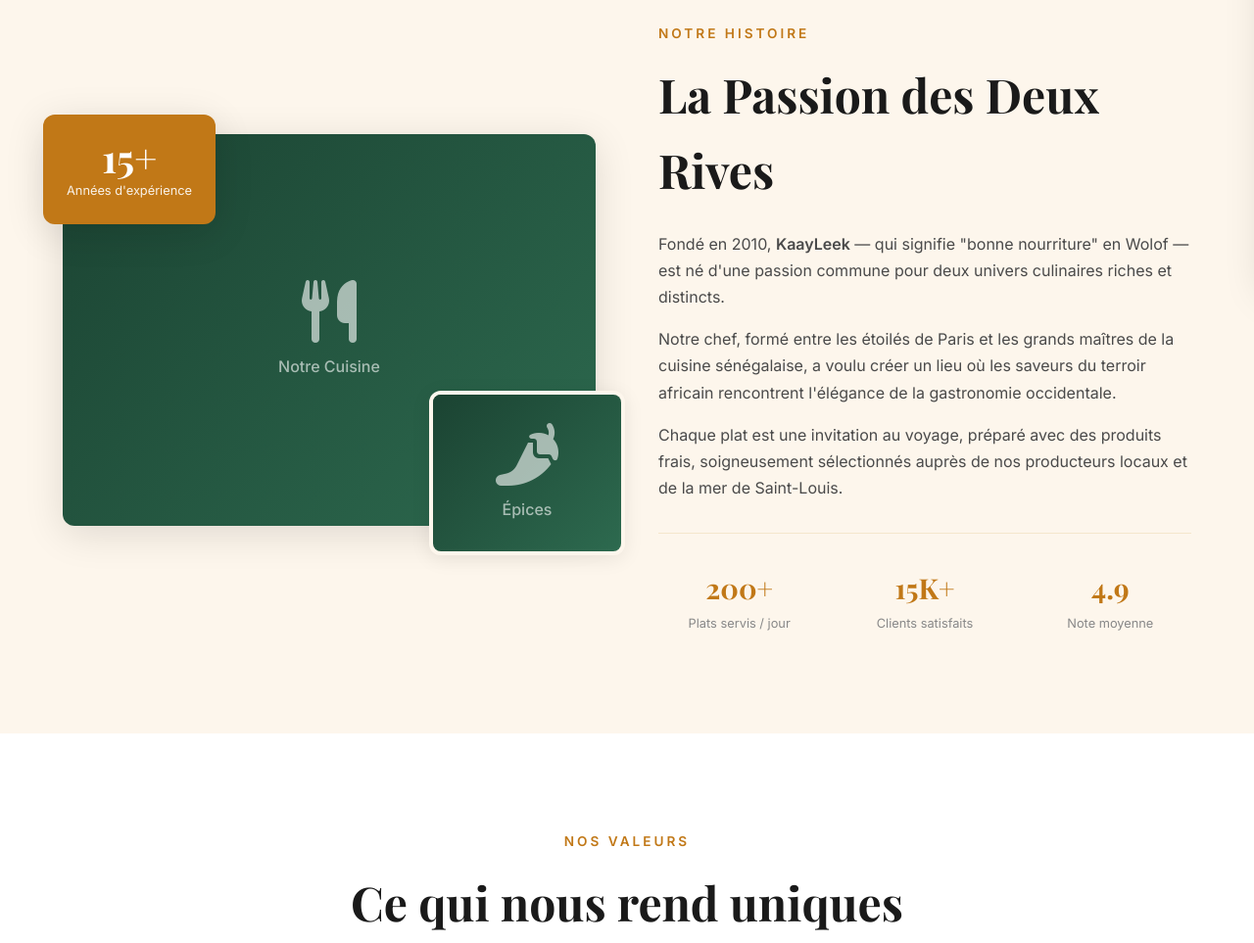
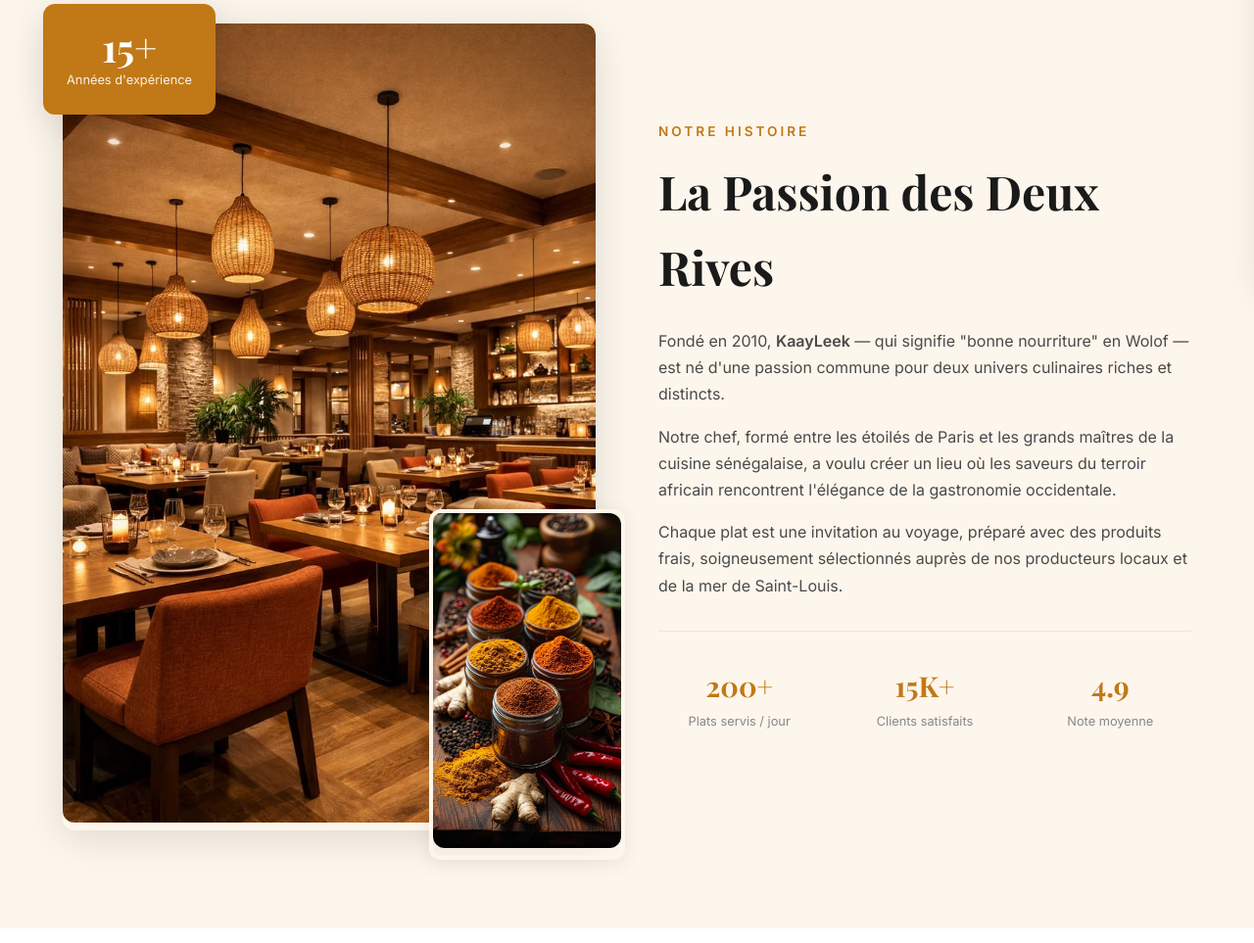
Before and after one commit to Mouhamet10/kaayleek, a website: page apropos.html in a window 1280 px wide. Shown: the part 500-1463 px from the top of the page at 98% size. Drawn offline with nearby package versions, Linux system fonts and the light colour scheme.

Commit message:
Add resto + epice images to A propos page

```diff
--- a/apropos.html
+++ b/apropos.html
@@ -29,13 +29,15 @@
                 <div class="about-grid">
                     <div class="about-images reveal">
                         <div class="about-img-main">
-                            <div class="about-img-placeholder">
+                            <img src="images/resto.jpg" alt="Notre Cuisine KaayLeek" onerror="this.style.display='none';this.nextElementSibling.style.display='flex'" style="width:100%;height:100%;object-fit:cover;border-radius:var(--radius)">
+                            <div class="about-img-placeholder" style="display:none">
                                 <i class="fas fa-utensils"></i>
                                 <span>Notre Cuisine</span>
                             </div>
                         </div>
                         <div class="about-img-secondary">
-                            <div class="about-img-placeholder small">
+                            <img src="images/epice.jpg" alt="Épices KaayLeek" onerror="this.style.display='none';this.nextElementSibling.style.display='flex'" style="width:100%;height:100%;object-fit:cover;border-radius:var(--radius)">
+                            <div class="about-img-placeholder small" style="display:none">
                                 <i class="fas fa-pepper-hot"></i>
                                 <span>Épices</span>
                             </div>
```
